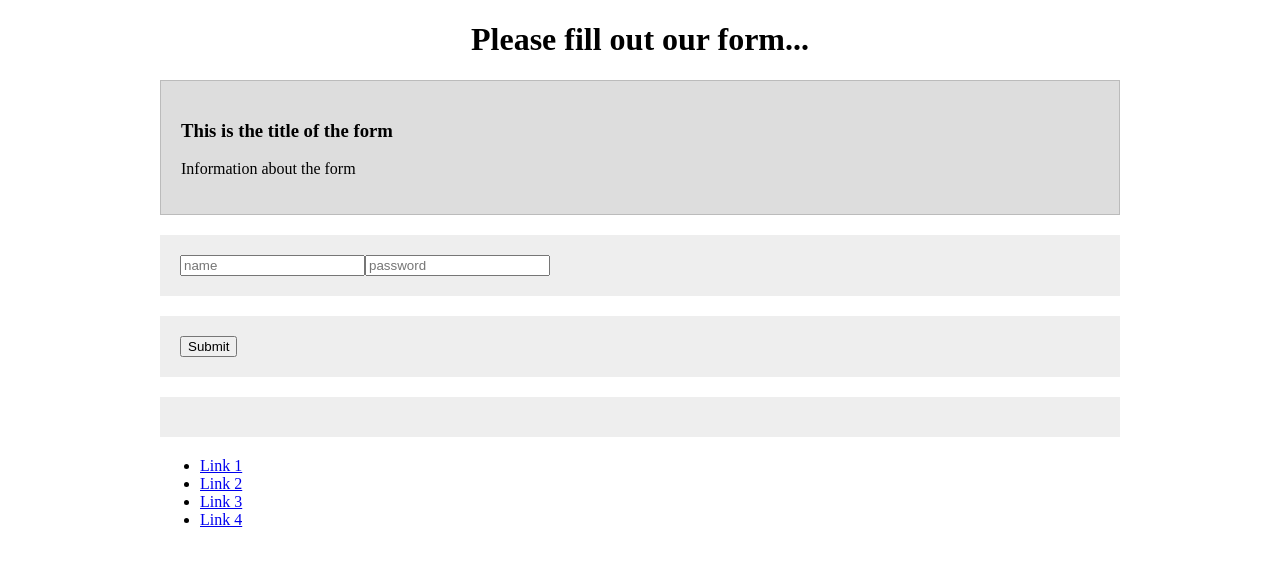
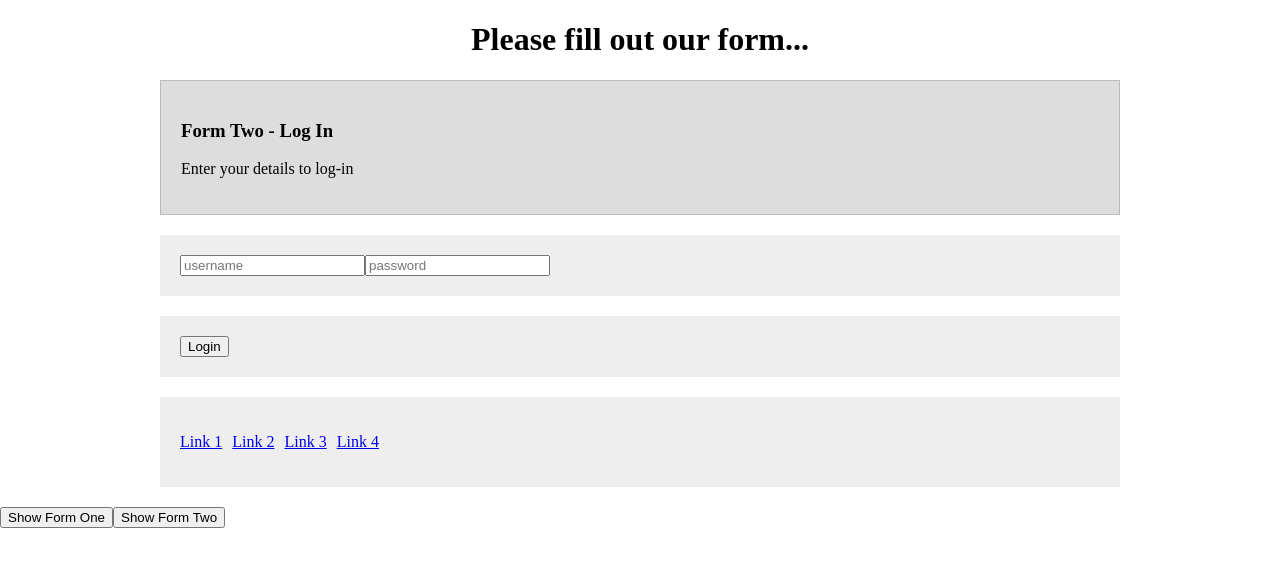
Before and after one commit to juniCodefire/vue_tutor_2019, a Vue app: page / in a window 1280 px wide. Shown: the top 566 px of the page. Built offline with nearby package versions, Linux system fonts and the light colour scheme; the HTML template or start-up script is replaced by a standard one.

Commit message:
Dynamic-Component

```diff
--- a/src/App.vue
+++ b/src/App.vue
@@ -1,88 +1,37 @@
 <template>
-  <!-- <div id="app">
-    <img alt="Vue logo" src="./assets/logo.png">
-    <HelloWorld msg="Welcome to Your Vue.js App"/>
-  </div> -->
-  <div id="app">
-    <formHelper>
-      <div slot="form-header">
-        <h3>This is the title of the form</h3>
-          <p>Information about the form </p>
-      </div>
-      <div slot="form-fields">
-        <input type="text" placeholder="name" required />
-        <input type="password" placeholder="password" required />
-      </div>
-      <div slot="form-controls">
-        <button v-on:click="handleSubmit">Submit</button>
-      </div>
-    </formHelper>
-    <!-- <app-header v-bind:title="title" v-on:changeTitle="updateTitle($event)"></app-header>
-    <app-junininjas v-bind:ninjas="ninjas"></app-junininjas> -->
-    <!-- <app-footer v-bind:copyright="copyright" v-bind:title="title"></app-footer> -->
+  <div>
+    <keep-alive>
+        <component v-bind:is="component"></component>
+    </keep-alive>
+    <button v-on:click="component = 'form-one'">Show Form One</button>
+    <button v-on:click="component = 'form-two'">Show Form Two</button>
   </div>
 </template>
 
 <script>
-// import HelloWorld from './components/HelloWorld.vue'
 
-// export default {
-//   name: 'app',
-//   components: {
-//     HelloWorld
-//   }
-// }
-////////////////////////////////////////////////
-// import FirstPage from './components/FirstPage.vue'
-// import Ninja from './components/Ninja.vue'
 
-////////////////////////////////////////////////
-// import Header from './components/Header.vue'
-// import JuniNinjas from './components/JuniNinjas.vue'
-// import Footer from './components/Footer.vue'
-
-//Form-Helper
-import FormHelper from './components/FormHelper.vue'
+//Forms
+import FormOne from './components/FormOne.vue'
+import FormTwo from './components/FormTwo.vue'
 
 export default {
   name: 'app',
   components: {
-    // 'app-header': Header,
-    // 'app-junininjas': JuniNinjas,
-    // 'app-footer': Footer,
-    'formHelper': FormHelper
+    'form-one': FormOne,
+    'form-two': FormTwo
   },
   data(){
       return {
-      //  ninjas: [
-      //      {name: 'Juni', speciality: "Magic Ninja", show: false},
-      //      {name: 'Jeremiah', speciality: "Laravel", show: false},
-      //      {name: 'Francis', speciality: "Lumen", show: false},
-      //      {name: 'Tino', speciality: "Node.js", show: false},
-      //      {name: 'Terry', speciality: "Vue Badass", show: false},
-      //      {name: 'Freddy', speciality: "Andriod Guru", show: false}
-      //  ],
-
-      //  title: "Juni Ninja",
-      //  copyright: "Copyright 2019"
+        component: 'form-two'
      }
   },
   methods: {
-    // updateTitle: function (updatedTitle) {
-    //   this.title = updatedTitle
-    // }
+
   }
 }
 </script>
 
 <style scoped>
 
-/* #app {
-  font-family: 'Avenir', Helvetica, Arial, sans-serif;
-  -webkit-font-smoothing: antialiased;
-  -moz-osx-font-smoothing: grayscale;
-  text-align: center;
-  color: #2c3e50;
-  margin-top: 60px;
-} */
 </style>
--- a/src/components/Footer.vue
+++ /dev/null
@@ -1,46 +0,0 @@
-<template>
-    <footer>
-        <p>{{copyright}} {{title}}</p>
-    </footer>
-</template>
-
-<script>
-import { bus } from "../main";
-
-export default {
-  name: 'Footer',
-   props: {
-       title: {
-           type: String,
-           required: true
-       },
-        copyright:{
-            type: String,
-            required: true
-        }
-   },
-  data(){
-      return {
-
-     }
-  },
-  created() {
-      bus.$on('titleChanged', (data) => {
-          this.title = data;
-      })
-  }
-
-}
-</script>
-<style scoped>
-footer {
-    background:#222;
-    padding:6px;
-}
-p {
-    color:lightgreen;
-    text-align: center;
-    font-size: 15px;
-}
-
-</style>
--- a/src/components/FormHelper.vue
+++ b/src/components/FormHelper.vue
@@ -13,13 +13,14 @@
        <div id="form-controls">
          <slot name="form-controls"></slot>
        </div>
-       <div id="useful-links"></div>
+       <div id="useful-links">
          <ul>
            <li><a href="#">Link 1</a></li>
            <li><a href="#">Link 2</a></li>
            <li><a href="#">Link 3</a></li>
            <li><a href="#">Link 4</a></li>
          </ul>
+      </div>
      </form>
    </div>
 </template>
@@ -58,6 +59,7 @@
 #useful-links li {
   display:inline-block;
   margin-right: 10px;
+  list-style: none;
 }
 form > div {
 padding:20px;
--- /dev/null
+++ b/src/components/FormOne.vue
@@ -0,0 +1,44 @@
+<template>
+    <div>
+        <form-helper>
+            <div slot="form-header">
+                <h3>Form One - Contact Us</h3>
+                <p>Fill in this form to contact us</p>
+            </div>
+            <div slot="form-fields">
+                <input type="text" placeholder="name" required />
+                <label>Your Message:</label>
+                <textarea></textarea>
+            </div>
+            <div slot="form-controls">
+                <button v-on:click="handleSubmit">Send</button>
+            </div>
+        </form-helper>
+    </div>
+</template>
+
+<script>
+// Imports
+import FormHelper from './FormHelper.vue'
+export default {
+    components: {
+        'form-helper': FormHelper
+    },
+    data () {
+        return {
+        }
+    },
+    methods: {
+        handleSubmit: function(){
+            alert('thanks for submitting form one & contacting us');
+        }
+    }
+}
+</script>
+
+<style>
+body{
+    margin: 0;
+    font-family: 'Nunito SemiBold';
+}
+</style>
--- /dev/null
+++ b/src/components/FormTwo.vue
@@ -0,0 +1,43 @@
+<template>
+    <div>
+        <form-helper>
+            <div slot="form-header">
+                <h3>Form Two - Log In</h3>
+                <p>Enter your details to log-in</p>
+            </div>
+            <div slot="form-fields">
+                <input type="text" placeholder="username" required />
+                <input type="password" placeholder="password" required />
+            </div>
+            <div slot="form-controls">
+                <button v-on:click="handleSubmit">Login</button>
+            </div>
+        </form-helper>
+    </div>
+</template>
+
+<script>
+// Imports
+import FormHelper from './FormHelper.vue'
+export default {
+    components: {
+        'form-helper': FormHelper
+    },
+    data () {
+        return {
+        }
+    },
+    methods: {
+        handleSubmit: function(){
+            alert('thanks for logging in (form two)');
+        }
+    }
+}
+</script>
+
+<style>
+body{
+    margin: 0;
+    font-family: 'Nunito SemiBold';
+}
+</style>
--- a/src/components/JuniNinjas.vue
+++ /dev/null
@@ -1,80 +0,0 @@
-<template>
-   <div id="ninjas">
-       <ul>
-           <li v-for="ninja in ninjas" v-on:click="ninja.show = !ninja.show">
-               <h2>{{ninja.name}}</h2>
-               <h3 v-show="ninja.show">{{ninja.speciality}}</h3>
-           </li>
-       </ul>
-       <button v-on:click="deleteNinja">Delete Ninja</button>
-   </div>
-</template>
-
-<script>
-export default {
-  name: 'JuniNinjas',
-   props: {
-    ninjas: {
-        type: Array,
-        required: true
-    }
-   },
-  data(){
-      return {
-
-     }
-  },
-  methods: {
-      deleteNinja: function() {
-          this.ninjas.pop();
-      }
-  },
-  //Lifecycle hooks
-
-//   beforeCreate(){
-//       alert('beforeCreate');
-//   },
-//   created(){
-//       alert('created')
-//   },
-//   //Manipulate the DOM before it loads
-//   beforeMount(){
-//       alert('beforeMount');
-//   },
-//   mounted(){
-//       alert('mounted');
-//   },
-//  //Manipulate the DOM before it Update
-//   beforeUpdate(){
-//       alert('beforeUpdate');
-//   },
-//   updated(){
-//       alert('updated');
-//   }
-
-}
-</script>
-<style scoped>
-    #ninjas {
-        width: 100%;
-        max-width: 1200px;
-        margin: 40px auto;
-        padding: 0 20px;
-        box-sizing: border-box;
-    }
-    ul {
-        display: flex;
-        flex-wrap: wrap;
-        list-style-type: none;
-        padding: 0;
-    }
-    li {
-        flex-grow: 1;
-        flex-basis: 300px;
-        text-align: center;
-        padding: 30px;
-        border: 1px solid #222;
-        margin: 10px;
-    }
-
-</style>
```
Also changed, not shown: src/components/FirstPage.vue (deleted, +0 -34 lines), src/components/Header.vue (deleted, +0 -45 lines), src/components/Ninja.vue (deleted, +0 -29 lines).
